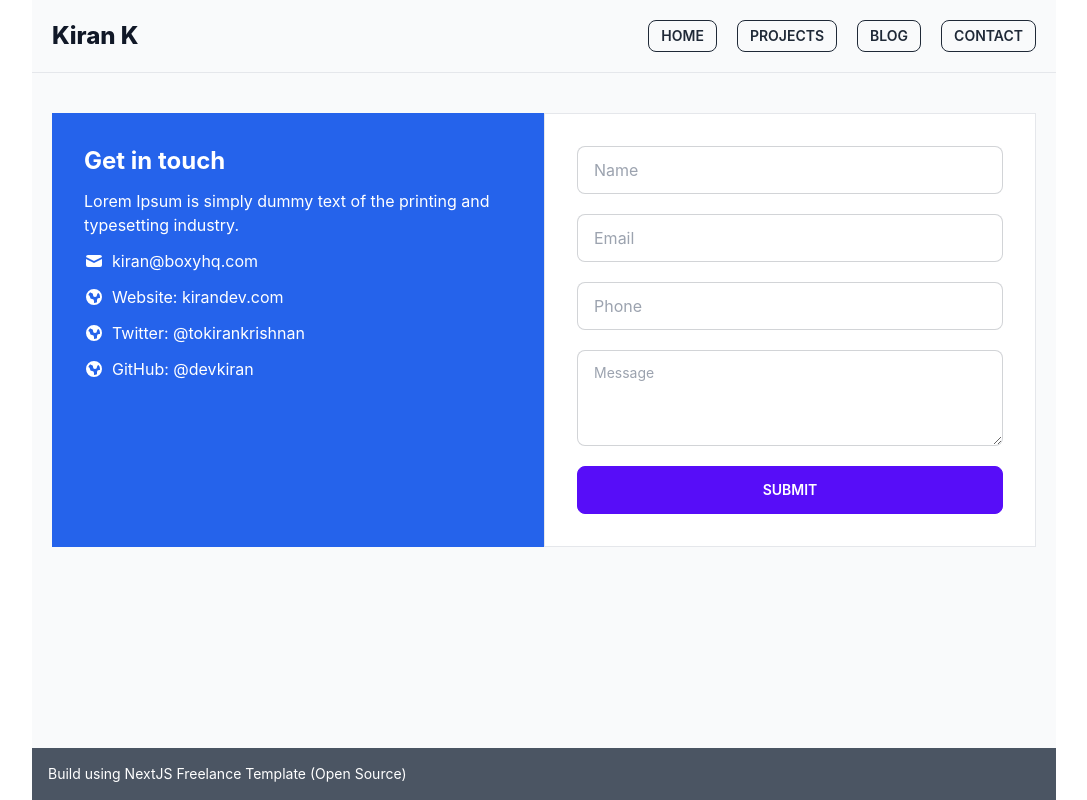
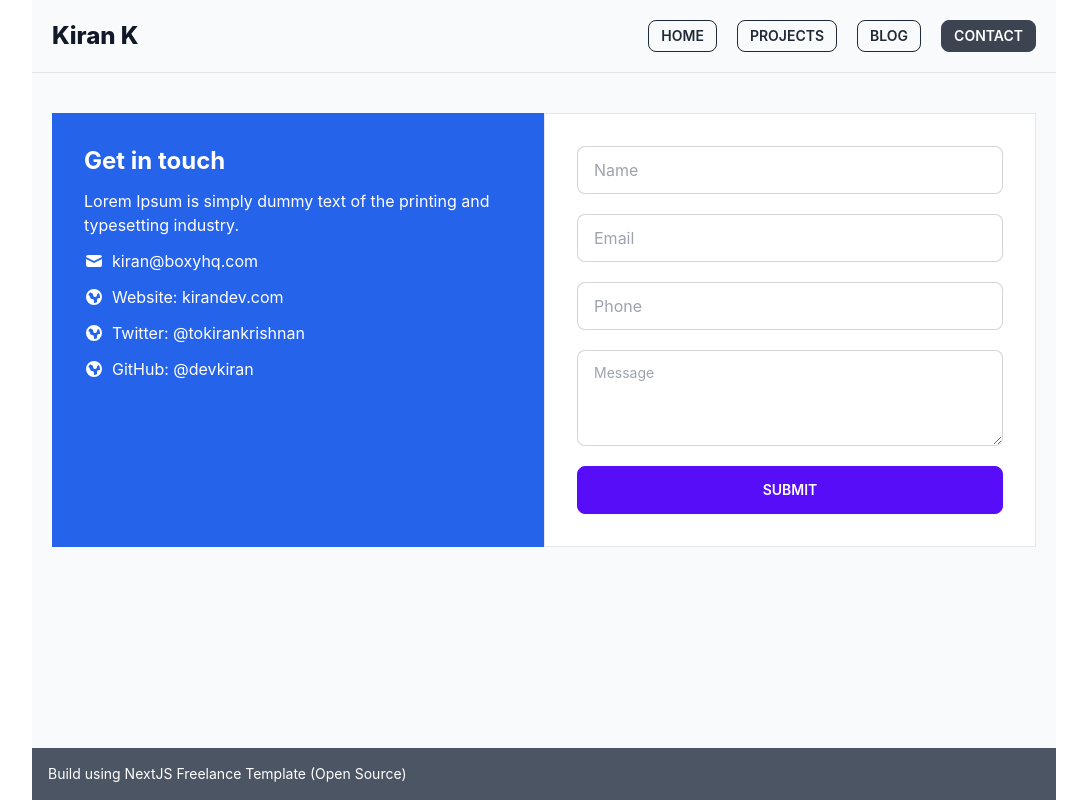
Before and after one commit to devkiran/nextjs-blog-template, a Next.js app: page /contact in a window 1280 px wide. Shown: the whole page, without its empty margins (96-1183 px from the left). Built offline with nearby package versions, Linux system fonts and the light colour scheme.

Commit message:
Menu active

```diff
--- a/components/Header.tsx
+++ b/components/Header.tsx
@@ -1,25 +1,5 @@
-import Link from "next/link";
-import menus from "data/menus";
 import { MenuIcon } from "@heroicons/react/solid";
-
-const NavItems = () => {
-  return (
-    <nav>
-      <ul className="flex items-center space-x-5">
-        {menus.map((menu) => (
-          <li
-            className="cursor-pointer text-base font-medium hover:text-sky-400"
-            key={menu.href}
-          >
-            <Link href={menu.href}>
-              <a className="btn btn-outline btn-sm">{menu.name}</a>
-            </Link>
-          </li>
-        ))}
-      </ul>
-    </nav>
-  );
-};
+import NavItems from "./NavItems";
 
 const Header = () => {
   return (
--- /dev/null
+++ b/components/NavItems.tsx
@@ -0,0 +1,39 @@
+import type { Menu } from "types";
+import Link from "next/link";
+import menus from "data/menus";
+import { useRouter } from "next/router";
+
+const Nav = () => {
+  return (
+    <nav>
+      <ul className="flex items-center space-x-5">
+        {menus.map((menu) => (
+          <li
+            className="cursor-pointer text-base font-medium hover:text-sky-400"
+            key={menu.path}
+          >
+            <NavItem menu={menu} />
+          </li>
+        ))}
+      </ul>
+    </nav>
+  );
+};
+
+const NavItem = ({ menu }: { menu: Menu }) => {
+  const router = useRouter();
+
+  const { asPath } = router;
+
+  return (
+    <Link href={menu.path}>
+      <a
+        className={`btn-sm ${asPath === menu.path ? "btn" : "btn btn-outline"}`}
+      >
+        {menu.title}
+      </a>
+    </Link>
+  );
+};
+
+export default Nav;
--- a/data/menus.ts
+++ b/data/menus.ts
@@ -1,19 +1,19 @@
 const menus = [
   {
-    name: "Home",
-    href: "/",
+    title: "Home",
+    path: "/",
   },
   {
-    name: "Projects",
-    href: "/projects",
+    title: "Projects",
+    path: "/projects",
   },
   {
-    name: "Blog",
-    href: "/blog",
+    title: "Blog",
+    path: "/blog",
   },
   {
-    name: "Contact",
-    href: "/contact",
+    title: "Contact",
+    path: "/contact",
   },
 ];
 
--- a/pages/_app.tsx
+++ b/pages/_app.tsx
@@ -4,8 +4,6 @@ import Head from "next/head";
 import "../styles/globals.css";
 
 function MyApp({ Component, pageProps }: AppProps) {
-  console.log(pageProps);
-
   return (
     <>
       <Head>
--- a/types.ts
+++ b/types.ts
@@ -4,3 +4,8 @@ export type Project = {
   image: string;
   url: string;
 };
+
+export type Menu = {
+  title: string;
+  path: string;
+};
```
